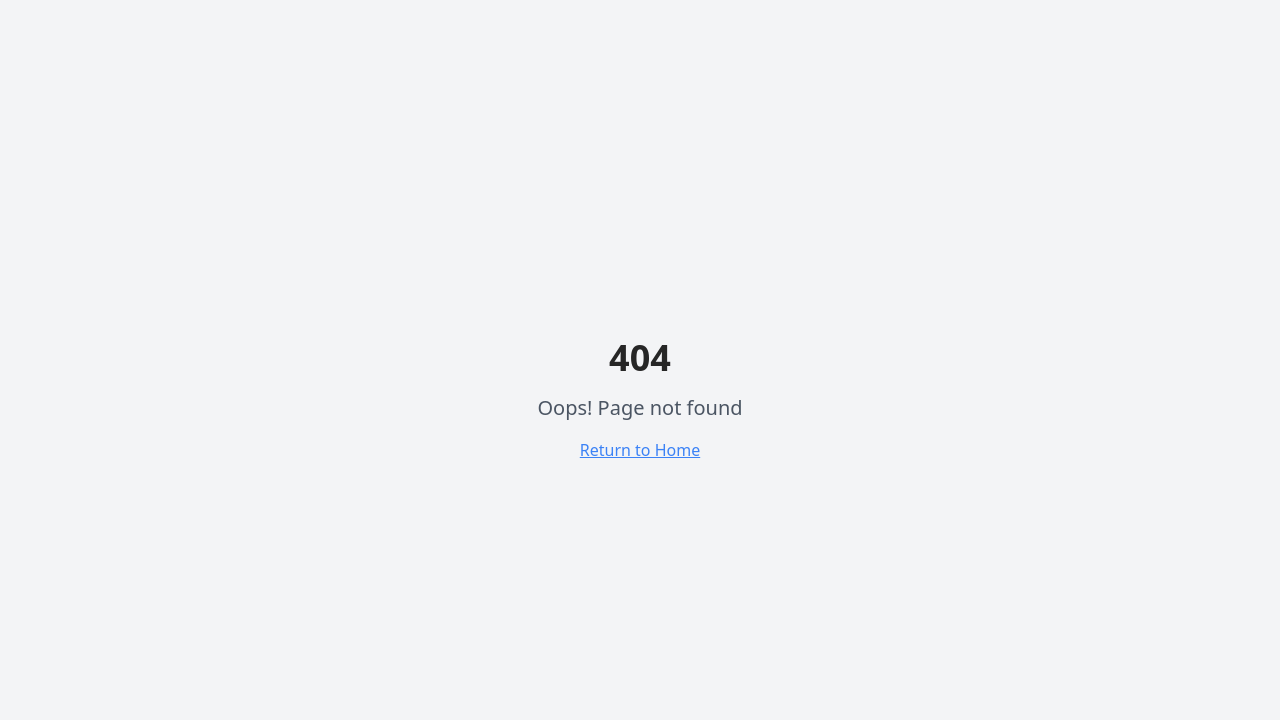
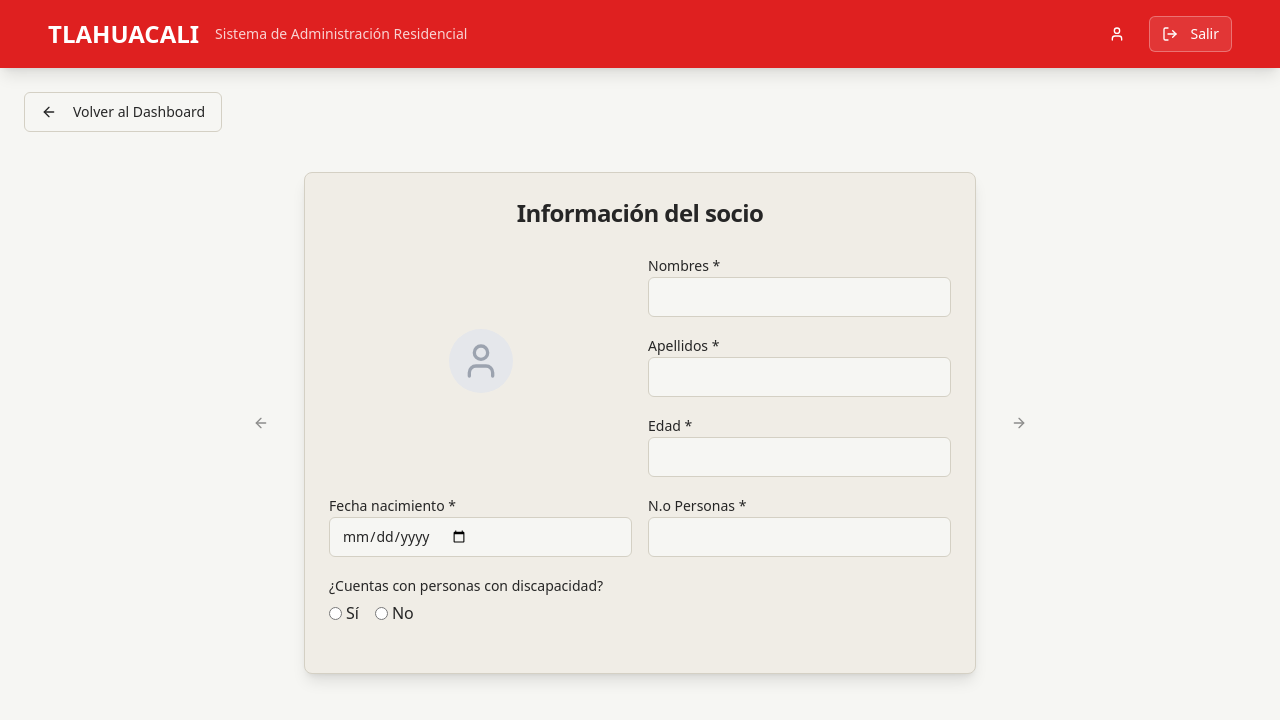
Before and after one commit to Bellion180/urban-nest, a React (Vite) app: page /add-associate in a window 1280 px wide. Before the commit this address had no page. Shown: the top 720 px of the page. Built offline with nearby package versions, Linux system fonts and the light colour scheme.

Commit message:
Agregacion de un socio

```diff
--- a/src/App.tsx
+++ b/src/App.tsx
@@ -11,7 +11,7 @@ import BuildingResidents from "./components/BuildingResidents";
 import ResidentDetail from "./components/ResidentDetail";
 import AdminPanel from "./components/AdminPanel";
 import NotFound from "./pages/NotFound";
-
+import AddAssociate from './components/AddAssociate';
 const queryClient = new QueryClient();
 
 const App = () => (
@@ -28,6 +28,7 @@ const App = () => (
             <Route path="/building/:buildingId" element={<BuildingResidents />} />
             <Route path="/resident/:residentId" element={<ResidentDetail />} />
             <Route path="/admin" element={<AdminPanel />} />
+            <Route path="/add-associate" element={<AddAssociate />} />"
             {/* ADD ALL CUSTOM ROUTES ABOVE THE CATCH-ALL "*" ROUTE */}
             <Route path="*" element={<NotFound />} />
           </Routes>
--- /dev/null
+++ b/src/components/AddAssociate.tsx
@@ -0,0 +1,250 @@
+import React, { useState } from 'react';
+import { useNavigate } from 'react-router-dom';
+import { Card, CardContent, CardHeader, CardTitle } from '@/components/ui/card';
+import { Button } from '@/components/ui/button';
+import { Input } from '@/components/ui/input';
+import { Label } from '@/components/ui/label';
+import { ArrowLeft, ArrowRight, User } from 'lucide-react';
+import Header from './Header';
+import { toast } from '@/hooks/use-toast';
+
+const AddAssociate = () => {
+  const navigate = useNavigate();
+  const [step, setStep] = useState(1);
+  const [form, setForm] = useState({
+    nombre: '',
+    apellido: '',
+    edad: '',
+    email: '',
+    telefono: '',
+    fechaNacimiento: '',
+    departamento: '',
+    edificio: '',
+    piso: '',
+    apartamento: '',
+    noPersonas: '',
+    discapacidad: '',
+    deuda: '',
+    pagos: '',
+    informe: ''
+  });
+
+  const handleChange = (e: React.ChangeEvent<HTMLInputElement | HTMLTextAreaElement>) => {
+    setForm({ ...form, [e.target.name]: e.target.value });
+  };
+
+  const isStepValid = () => {
+    if (step === 1) {
+      return form.nombre && form.apellido && form.edad && form.fechaNacimiento && form.noPersonas;
+    }
+    if (step === 2) {
+      return form.departamento && form.edificio && form.piso && form.apartamento;
+    }
+    if (step === 3) {
+      return form.deuda && form.pagos;
+    }
+    if (step === 4) {
+      return form.informe;
+    }
+    return false;
+  };
+
+  // Validar si todo el formulario está completo
+  const isFormComplete = () => {
+    return (
+      form.nombre && form.apellido && form.edad && form.fechaNacimiento && form.noPersonas &&
+      form.departamento && form.edificio && form.piso && form.apartamento &&
+      form.deuda && form.pagos &&
+      form.informe
+    );
+  };
+
+  const handleNext = () => {
+    if (isStepValid()) setStep(step + 1);
+    else toast({ title: "Completa los campos requeridos" });
+  };
+
+  const handleBack = () => setStep(step - 1);
+
+  const handleSubmit = (e: React.FormEvent) => {
+    e.preventDefault();
+    if (isStepValid()) {
+      toast({ title: "Socio registrado correctamente" });
+      navigate('/dashboard');
+    } else {
+      toast({ title: "Completa los campos requeridos" });
+    }
+  };
+
+  // Títulos dinámicos por paso
+  const stepTitles = [
+    '',
+    'Información del socio',
+    'Departamentos',
+    'Financieros',
+    'Informe',
+  ];
+
+  // Estilos para flechas: solo color azul cuando están activas
+  const arrowBase = 'transition-all duration-300 ease-in-out';
+  const arrowActive = 'text-primary';
+  const arrowInactive = 'opacity-40';
+
+  return (
+    <div className="min-h-screen bg-background">
+      <Header />
+      <main className="container mx-auto p-6 flex flex-col items-center">
+        <div className="mb-6 w-full">
+          <Button variant="outline" onClick={() => navigate('/dashboard')} className="mb-4">
+            <ArrowLeft className="mr-2 h-4 w-4" />
+            Volver al Dashboard
+          </Button>
+        </div>
+        <div className="flex items-center justify-center w-full">
+          {/* Flecha izquierda */}
+          <Button
+            variant="ghost"
+            className={`rounded-full mr-2 ${arrowBase} ${step > 1 ? arrowActive : arrowInactive}`}
+            onClick={handleBack}
+            disabled={step === 1}
+            style={{ minWidth: 70, minHeight: 70 }}
+            aria-label="Anterior"
+          >
+            <ArrowLeft size={48} />
+          </Button>
+          {/* Card central */}
+          <Card className="bg-tlahuacali-cream w-full max-w-2xl shadow-lg">
+            <CardHeader>
+              <CardTitle className="text-center text-2xl font-bold">
+                {stepTitles[step]}
+              </CardTitle>
+            </CardHeader>
+            <CardContent>
+              <form onSubmit={handleSubmit} className="space-y-6">
+                {step === 1 && (
+                  <div className="grid grid-cols-1 md:grid-cols-2 gap-4 items-center">
+                    <div className="flex flex-col items-center md:row-span-3">
+                      <div className="rounded-full bg-gray-200 w-16 h-16 flex items-center justify-center mb-2">
+                        <User size={40} className="text-gray-400" />
+                      </div>
+                    </div>
+                    <div>
+                      <Label>Nombres *</Label>
+                      <Input name="nombre" value={form.nombre} onChange={handleChange} required />
+                    </div>
+                    <div>
+                      <Label>Apellidos *</Label>
+                      <Input name="apellido" value={form.apellido} onChange={handleChange} required />
+                    </div>
+                    <div>
+                      <Label>Edad *</Label>
+                      <Input name="edad" type="number" value={form.edad} onChange={handleChange} required />
+                    </div>
+                    <div>
+                      <Label>Fecha nacimiento *</Label>
+                      <Input name="fechaNacimiento" type="date" value={form.fechaNacimiento} onChange={handleChange} required />
+                    </div>
+                    <div>
+                      <Label>N.o Personas *</Label>
+                      <Input name="noPersonas" type="number" value={form.noPersonas} onChange={handleChange} required />
+                    </div>
+                    <div>
+                      <Label>¿Cuentas con personas con discapacidad?</Label>
+                      <div className="flex gap-4 mt-1">
+                        <label className="flex items-center gap-1">
+                          <input
+                            type="radio"
+                            name="discapacidad"
+                            value="si"
+                            checked={form.discapacidad === 'si'}
+                            onChange={handleChange}
+                          />
+                          Sí
+                        </label>
+                        <label className="flex items-center gap-1">
+                          <input
+                            type="radio"
+                            name="discapacidad"
+                            value="no"
+                            checked={form.discapacidad === 'no'}
+                            onChange={handleChange}
+                          />
+                          No
+                        </label>
+                      </div>
+                    </div>
+                  </div>
+                )}
+                {step === 2 && (
+                  <div className="grid grid-cols-1 md:grid-cols-2 gap-4">
+                    <div>
+                      <Label>Departamento *</Label>
+                      <Input name="departamento" value={form.departamento} onChange={handleChange} required />
+                    </div>
+                    <div>
+                      <Label>Edificio *</Label>
+                      <Input name="edificio" value={form.edificio} onChange={handleChange} required />
+                    </div>
+                    <div>
+                      <Label>Piso *</Label>
+                      <Input name="piso" value={form.piso} onChange={handleChange} required />
+                    </div>
+                    <div>
+                      <Label>Apartamento *</Label>
+                      <Input name="apartamento" value={form.apartamento} onChange={handleChange} required />
+                    </div>
+                  </div>
+                )}
+                {step === 3 && (
+                  <div className="grid grid-cols-1 md:grid-cols-2 gap-4">
+                    <div>
+                      <Label>Deuda actual *</Label>
+                      <Input name="deuda" type="number" value={form.deuda} onChange={handleChange} required />
+                    </div>
+                    <div>
+                      <Label>Pagos realizados *</Label>
+                      <Input name="pagos" type="number" value={form.pagos} onChange={handleChange} required />
+                    </div>
+                  </div>
+                )}
+                {step === 4 && (
+                  <div>
+                    <Label>Informe *</Label>
+                    <textarea
+                      name="informe"
+                      value={form.informe}
+                      onChange={handleChange}
+                      required
+                      className="w-full border rounded p-2"
+                      rows={4}
+                    />
+                  </div>
+                )}
+                <div className="flex justify-center mt-4">
+                  {step === 4 && (
+                    <Button type="submit" disabled={!isFormComplete()}>
+                      Agregar
+                    </Button>
+                  )}
+                </div>
+              </form>
+            </CardContent>
+          </Card>
+          {/* Flecha derecha */}
+          <Button
+            variant="ghost"
+            className={`rounded-full ml-2 ${arrowBase} ${step < 4 && isStepValid() ? arrowActive : arrowInactive}`}
+            onClick={handleNext}
+            disabled={step === 4 || !isStepValid()}
+            style={{ minWidth: 70, minHeight: 70 }}
+            aria-label="Siguiente"
+          >
+            <ArrowRight size={48} />
+          </Button>
+        </div>
+      </main>
+    </div>
+  );
+};
+
+export default AddAssociate;
```
